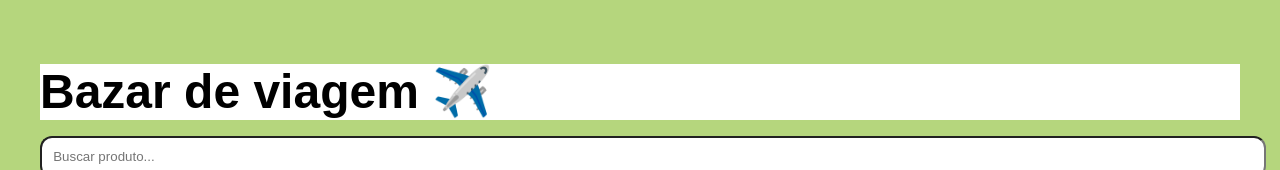
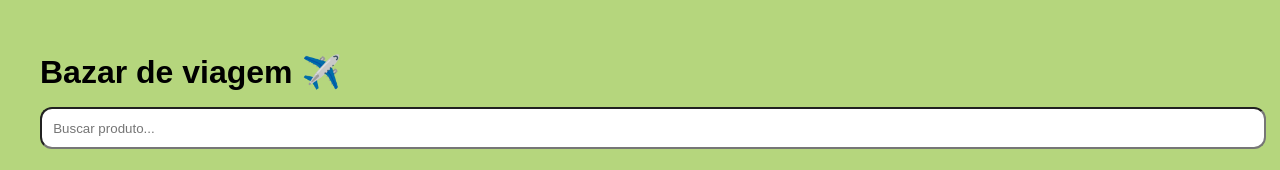
Before and after one commit to Ryaanlucas/bazar, a React (Create React App) app: page / in a window 1280 px wide. Shown: the top 170 px of the page. Built offline with nearby package versions, Linux system fonts and the light colour scheme.

Commit message:
Update App.js

```diff
--- a/src/App.js
+++ b/src/App.js
@@ -18,7 +18,7 @@ export default function App() {
 
   return (
     <div style={{ backgroundColor: '#b5d67d', minHeight: '100vh', padding: '2rem', maxWidth: '1200px', margin: '0 auto' }}>
-      <h1 style={{ fontSize: '3rem',backgroundColor: '#ffffff', fontWeight: 'bold', marginBottom: '1rem' }}>Bazar de viagem ✈️</h1>
+      <h1 style={{ fontSize: '2rem', fontWeight: 'bold', marginBottom: '1rem' }}>Bazar de viagem ✈️</h1>
       <input
         type="text"
         placeholder="Buscar produto..."
```
